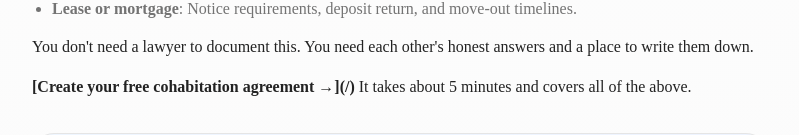
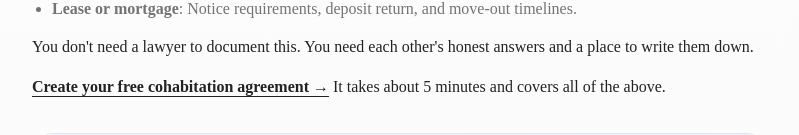
Before and after one commit to shopifysota/cohab-app, a Next.js app: page /blog/what-happens-to-stuff-when-we-break-up in a window 1280 px wide. Shown: the part 1713-1848 px from the top of the page, without its empty margins (240-1039 px from the left). Built offline with nearby package versions, Linux system fonts and the light colour scheme.

Commit message:
Fix bold-wrapped markdown links rendering as raw text

```diff
--- a/app/blog/[slug]/page.tsx
+++ b/app/blog/[slug]/page.tsx
@@ -100,11 +100,22 @@ function renderContent(raw: string) {
   });
 }
 
-/** Handle **bold**, [text](url), and inline code */
+/** Handle **bold**, [text](url), **[bold link](url)**, and inline code */
 function renderInline(text: string): React.ReactNode {
-  // Split on markdown links [text](url), **bold**
-  const parts = text.split(/(\*\*[^*]+\*\*|\[[^\]]+\]\([^)]+\))/g);
+  // Split on bold-wrapped links, standalone links, and bold text
+  const parts = text.split(/(\*\*\[[^\]]+\]\([^)]+\)\*\*|\*\*[^*]+\*\*|\[[^\]]+\]\([^)]+\))/g);
   return parts.map((part, i) => {
+    // Bold-wrapped link: **[text](url)**
+    const boldLinkMatch = part.match(/^\*\*\[([^\]]+)\]\(([^)]+)\)\*\*$/);
+    if (boldLinkMatch) {
+      const [, label, href] = boldLinkMatch;
+      const isInternal = href.startsWith("/");
+      return isInternal ? (
+        <strong key={i}><Link href={href} className="underline underline-offset-4 hover:text-primary transition-colors">{label}</Link></strong>
+      ) : (
+        <strong key={i}><a href={href} className="underline underline-offset-4 hover:text-primary transition-colors" target="_blank" rel="noopener noreferrer">{label}</a></strong>
+      );
+    }
     if (part.startsWith("**") && part.endsWith("**")) {
       return <strong key={i}>{part.slice(2, -2)}</strong>;
     }
```
